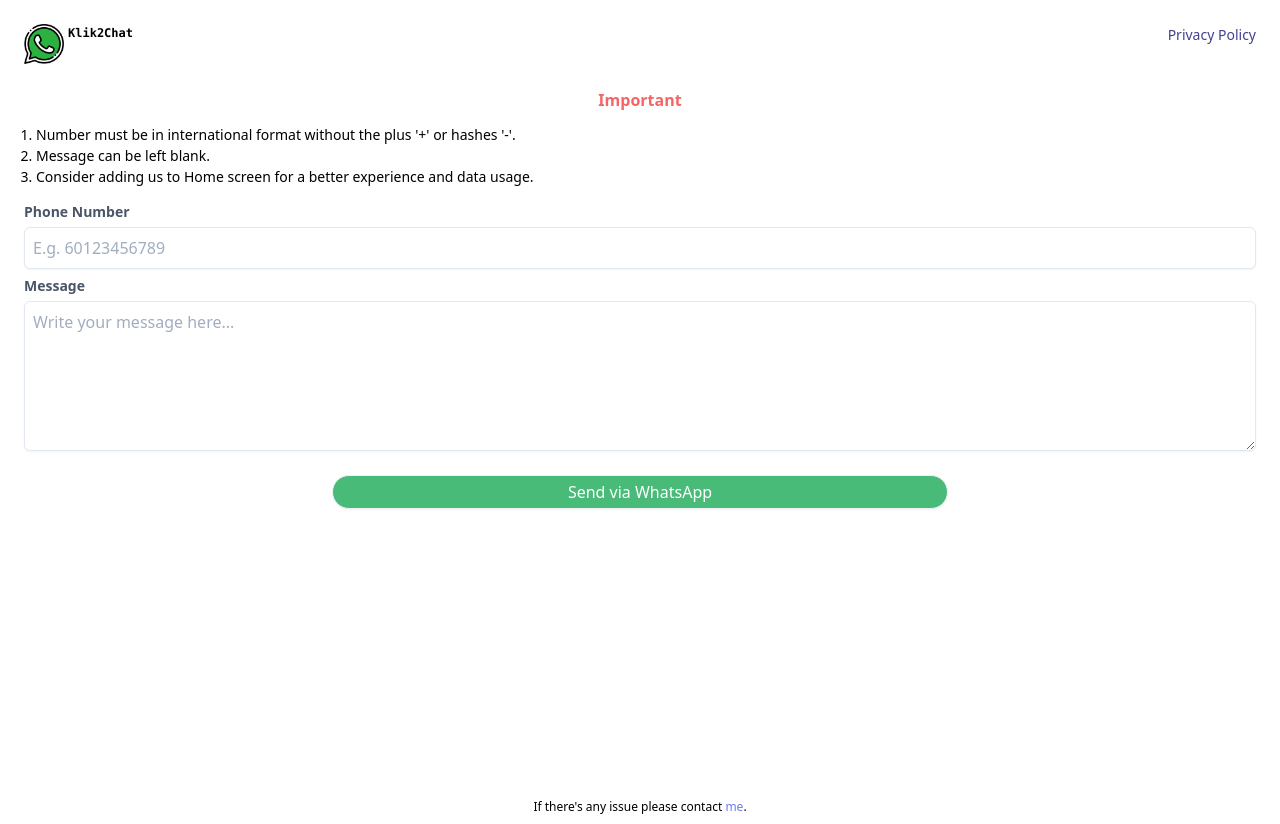
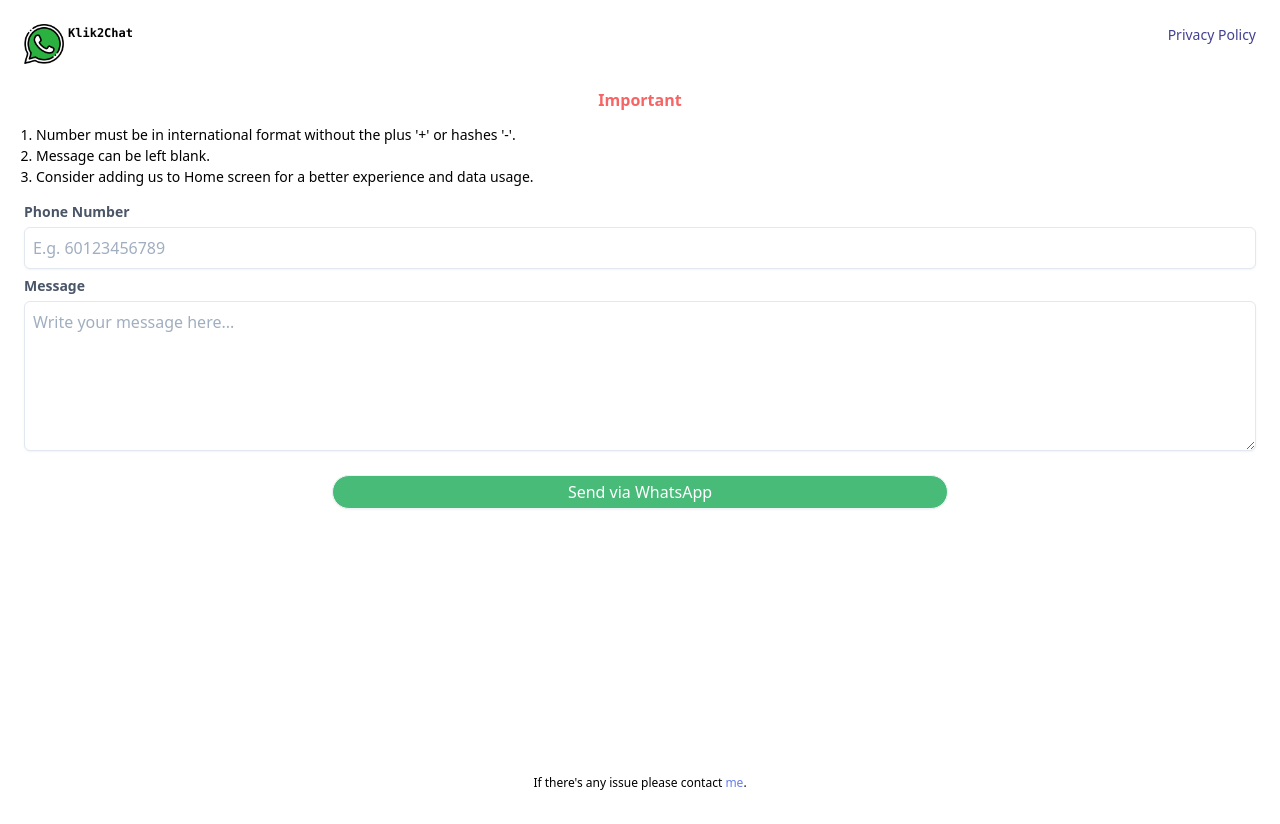
Before and after one commit to andretai/wsc2c-pwa, a React (Create React App) app: page / in a window 1280 px wide. Built offline with nearby package versions, Linux system fonts and the light colour scheme.

Commit message:
Update footer 4.

```diff
--- a/src/fixed/Foot.js
+++ b/src/fixed/Foot.js
@@ -3,7 +3,7 @@ import React from 'react'
 export default function Foot() {
   return (
     <div>
-      <nav className="absolute bottom-0 w-full my-2 text-xs">
+      <nav className="fixed bottom-0 w-full my-2 text-xs">
         {/* <div className="flex justify-center content-center">
           <p>Created by</p>
           <a href="https://www.instagram.com/andretaiwx/" target="_blank" rel="noopener noreferrer"
```
